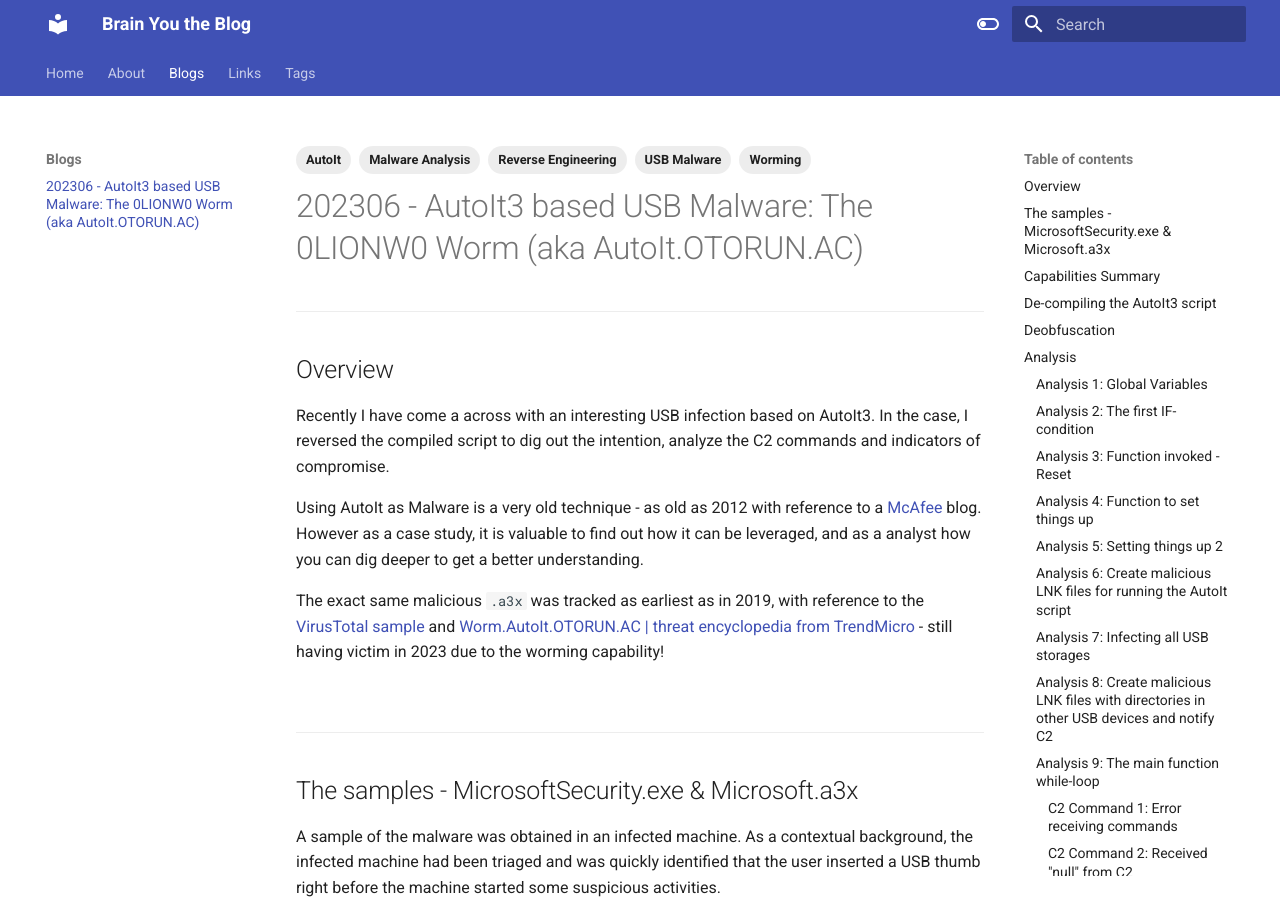
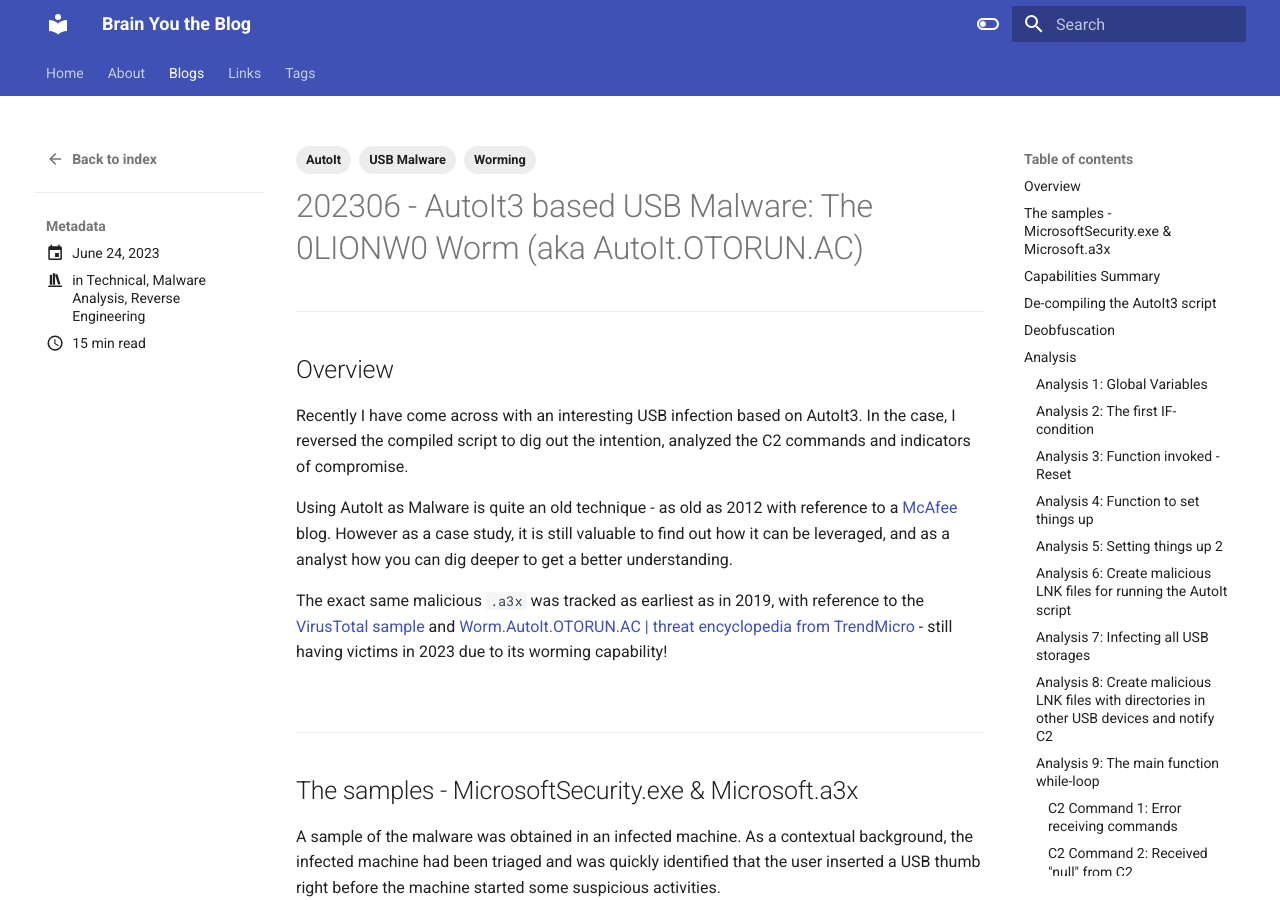
Before and after one commit to secbrianyau/myblog, an MkDocs documentation site: the page built from docs/blogs/posts/202306-USBMalware.md, in a window 1280 px wide and 900 px high. Built offline with MkDocs 1.6.1 and Material for MkDocs 9.7.7, drawn with Linux system fonts in a browser that asks for light colours; some of the changed text lies outside the part shown.

Commit message:
Update blog plugin

```diff
--- a/docs/blogs/202306-USBMalware.md
+++ b/docs/blogs/posts/202306-USBMalware.md
@@ -1,7 +1,12 @@
 ---
+draft: false
+date: 2023-06-24
+readtime: 15
+categories:
+  - Technical
+  - Malware Analysis
+  - Reverse Engineering
 tags:
-  - Reverse Engineering
-  - Malware Analysis
   - AutoIt
   - USB Malware
   - Worming
@@ -13,11 +18,11 @@ tags:
 
 ## Overview
 
-Recently I have come a across with an interesting USB infection based on AutoIt3. In the case, I reversed the compiled script to dig out the intention, analyze the C2 commands and indicators of compromise.
+Recently I have come across with an interesting USB infection based on AutoIt3. In the case, I reversed the compiled script to dig out the intention, analyzed the C2 commands and indicators of compromise.
 
-Using AutoIt as Malware is a very old technique - as old as 2012 with reference to a [McAfee](https://www.mcafee.com/blogs/other-blogs/mcafee-labs/autoit-and-malware-whats-the-connection/) blog. However as a case study, it is valuable to find out how it can be leveraged, and as a analyst how you can dig deeper to get a better understanding.
+Using AutoIt as Malware is quite an old technique - as old as 2012 with reference to a [McAfee](https://www.mcafee.com/blogs/other-blogs/mcafee-labs/autoit-and-malware-whats-the-connection/) blog. However as a case study, it is still valuable to find out how it can be leveraged, and as a analyst how you can dig deeper to get a better understanding.
 
-The exact same malicious `.a3x` was tracked as earliest as in 2019, with reference to the [VirusTotal sample](https://www.virustotal.com/gui/file/db8865f4b45076508764a4fc92224a074e92bed4a8798604b8f7066b04316cd5/details) and [Worm.AutoIt.OTORUN.AC | threat encyclopedia from TrendMicro](https://www.trendmicro.com/vinfo/us/threat-encyclopedia/malware/worm.autoit.otorun.ac) - still having victim in 2023 due to the worming capability!
+The exact same malicious `.a3x` was tracked as earliest as in 2019, with reference to the [VirusTotal sample](https://www.virustotal.com/gui/file/db8865f4b45076508764a4fc92224a074e92bed4a8798604b8f7066b04316cd5/details) and [Worm.AutoIt.OTORUN.AC | threat encyclopedia from TrendMicro](https://www.trendmicro.com/vinfo/us/threat-encyclopedia/malware/worm.autoit.otorun.ac) - still having victims in 2023 due to its worming capability!
 
 <br/>
 
@@ -49,7 +54,7 @@ Checking the file system, indeeded a sample of `.a3x` script was found as `Micro
 
 ## Capabilities Summary
 
-1. Infection: Through clicking weaponized LNK files / Inserting autorun infected USB drive
+1. Infection: Through clicking the weaponized LNK files / inserting an autorun infected USB drive
 2. Worming activity: The malware will spread by infecting all active USB drives on the victim machines
 3. Persistence capabilities:
     - Add multiple `RUN` keys in `HKLM` and `HKCU`
--- a/mkdocs.yml
+++ b/mkdocs.yml
@@ -5,7 +5,7 @@ nav:
   - Home: index.md
   - About: about.md
   - Blogs:
-    - '202306 - AutoIt3 based USB Malware: The 0LIONW0 Worm (aka AutoIt.OTORUN.AC)': 'blogs/202306-USBMalware.md'
+    - blogs/index.md
   - Links: links.md
   - Tags: tags.md
 # plugins:
@@ -17,6 +17,9 @@ plugins:
   - search
   - tags:
       tags_file: tags.md
+  - blog:
+      blog_dir: blogs
+      blog_toc: true
 
 theme:
   name: material
```
Also changed, not shown: other parts of docs/blogs/posts/202306-USBMalware.md (+6 -6 lines), docs/blogs/index.md (added), docs/blogs/posts/images/2023-06-22-20-38-27.png (renamed from docs/blogs/images/2023-06-22-20-38-27.png), docs/blogs/posts/images/2023-06-22-20-40-01.png (renamed from docs/blogs/images/2023-06-22-20-40-01.png), docs/blogs/posts/images/2023-06-22-21-02-35.png (renamed from docs/blogs/images/2023-06-22-21-02-35.png).
